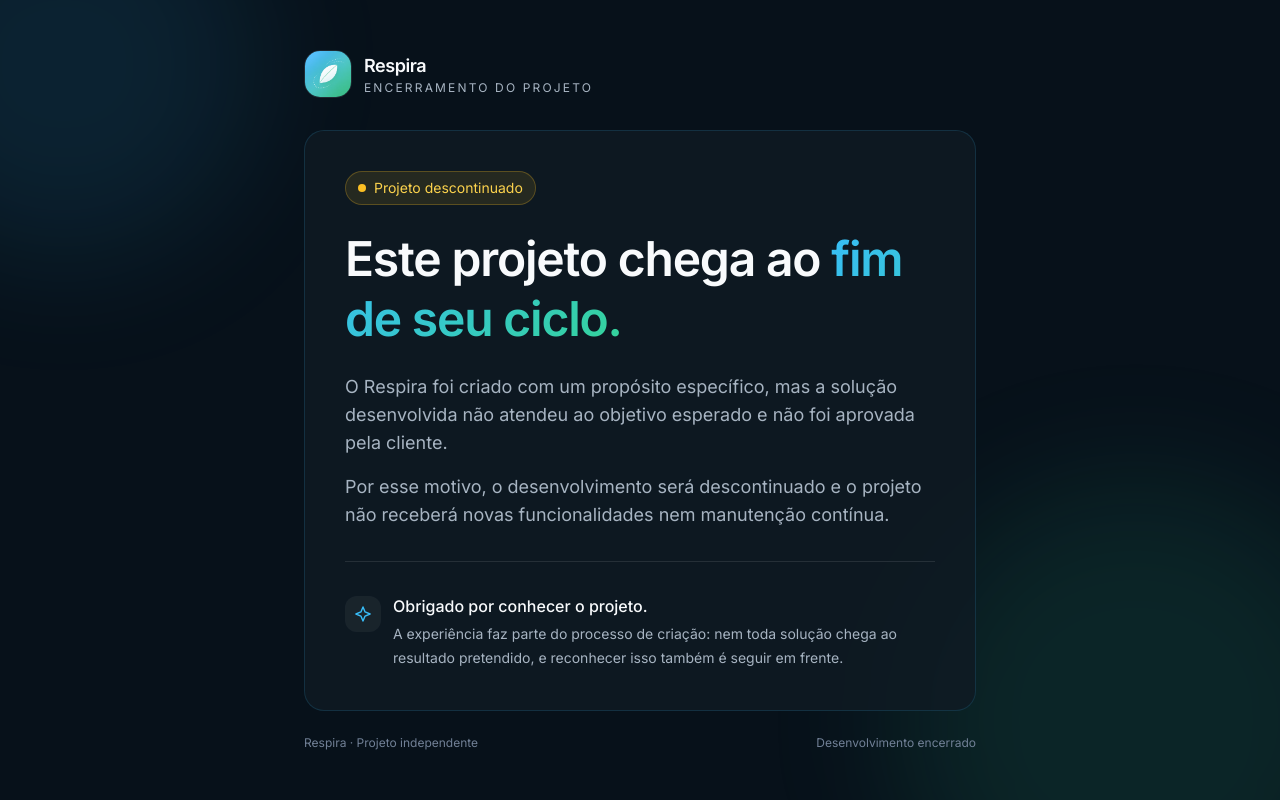
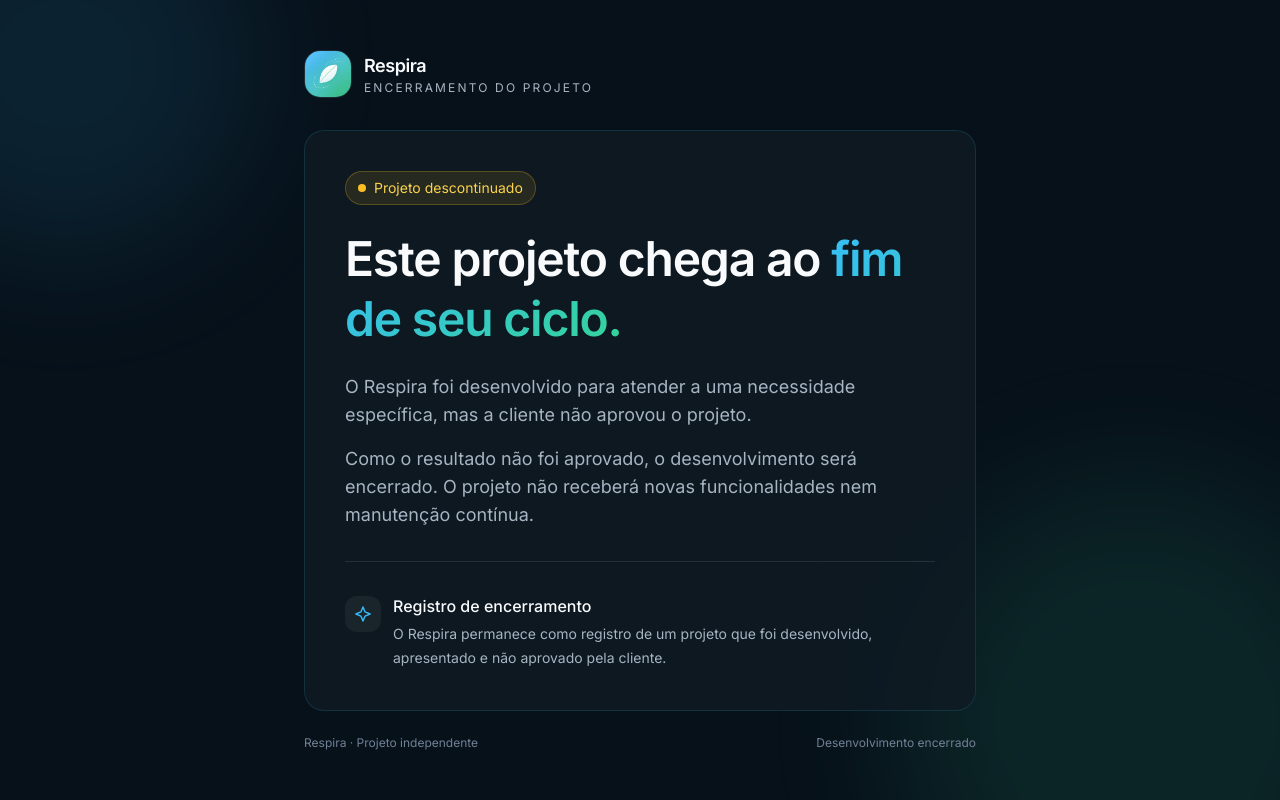
Before and after one commit to jamesismos/Respira..., a Next.js app: page / in a window 1280 px wide. Built offline with nearby package versions, Linux system fonts and the light colour scheme.

Commit message:
Clarify that the client did not approve the project

```diff
--- a/src/app/page.tsx
+++ b/src/app/page.tsx
@@ -1,18 +1,16 @@
-'use client'
-
-import { useEffect } from 'react'
-
 export default function RootPage() {
-  useEffect(() => {
-    document.title = 'Respira — Projeto encerrado'
-  }, [])
-
   return (
     <main className="relative flex min-h-screen items-center justify-center overflow-hidden bg-[#07111A] px-5 py-12 text-[#F8FAFC]">
       <div aria-hidden="true" className="pointer-events-none absolute inset-0 overflow-hidden">
         <div className="absolute -left-32 -top-32 h-96 w-96 rounded-full bg-[#38BDF8]/10 blur-3xl" />
         <div className="absolute -bottom-40 -right-24 h-[30rem] w-[30rem] rounded-full bg-[#34D399]/10 blur-3xl" />
-        <div className="absolute inset-0 opacity-[0.12]" style={{ backgroundImage: 'radial-gradient(#A7B4C2 0.7px, transparent 0.7px)', backgroundSize: '22px 22px' }} />
+        <div
+          className="absolute inset-0 opacity-[0.12]"
+          style={{
+            backgroundImage: 'radial-gradient(#A7B4C2 0.7px, transparent 0.7px)',
+            backgroundSize: '22px 22px',
+          }}
+        />
       </div>
 
       <section className="relative w-full max-w-2xl animate-float-up">
@@ -25,7 +23,9 @@ export default function RootPage() {
           />
           <div>
             <p className="text-lg font-semibold tracking-tight">Respira</p>
-            <p className="text-xs tracking-[0.18em] text-[#A7B4C2] uppercase">Encerramento do projeto</p>
+            <p className="text-xs uppercase tracking-[0.18em] text-[#A7B4C2]">
+              Encerramento do projeto
+            </p>
           </div>
         </div>
 
@@ -41,28 +41,40 @@ export default function RootPage() {
 
           <div className="mt-6 space-y-4 text-base leading-7 text-[#A7B4C2] sm:text-lg">
             <p>
-              O Respira foi criado com um propósito específico, mas a solução desenvolvida
-              não atendeu ao objetivo esperado e não foi aprovada pela cliente.
+              O Respira foi desenvolvido para atender a uma necessidade específica, mas a
+              cliente não aprovou o projeto.
             </p>
             <p>
-              Por esse motivo, o desenvolvimento será descontinuado e o projeto não receberá
-              novas funcionalidades nem manutenção contínua.
+              Como o resultado não foi aprovado, o desenvolvimento será encerrado. O projeto
+              não receberá novas funcionalidades nem manutenção contínua.
             </p>
           </div>
 
           <div className="my-8 h-px bg-white/10" />
 
           <div className="flex items-start gap-3">
-            <div className="mt-0.5 flex h-9 w-9 shrink-0 items-center justify-center rounded-xl bg-white/5 text-[#38BDF8]" aria-hidden="true">
-              <svg viewBox="0 0 24 24" fill="none" className="h-5 w-5" stroke="currentColor" strokeWidth="1.7">
-                <path d="M12 3.5 14.5 9.5 20.5 12 14.5 14.5 12 20.5 9.5 14.5 3.5 12 9.5 9.5 12 3.5Z" strokeLinejoin="round" />
+            <div
+              className="mt-0.5 flex h-9 w-9 shrink-0 items-center justify-center rounded-xl bg-white/5 text-[#38BDF8]"
+              aria-hidden="true"
+            >
+              <svg
+                viewBox="0 0 24 24"
+                fill="none"
+                className="h-5 w-5"
+                stroke="currentColor"
+                strokeWidth="1.7"
+              >
+                <path
+                  d="M12 3.5 14.5 9.5 20.5 12 14.5 14.5 12 20.5 9.5 14.5 3.5 12 9.5 9.5 12 3.5Z"
+                  strokeLinejoin="round"
+                />
               </svg>
             </div>
             <div>
-              <h2 className="font-medium text-[#F8FAFC]">Obrigado por conhecer o projeto.</h2>
+              <h2 className="font-medium text-[#F8FAFC]">Registro de encerramento</h2>
               <p className="mt-1 text-sm leading-6 text-[#A7B4C2]">
-                A experiência faz parte do processo de criação: nem toda solução chega ao
-                resultado pretendido, e reconhecer isso também é seguir em frente.
+                O Respira permanece como registro de um projeto que foi desenvolvido, apresentado
+                e não aprovado pela cliente.
               </p>
             </div>
           </div>
```
